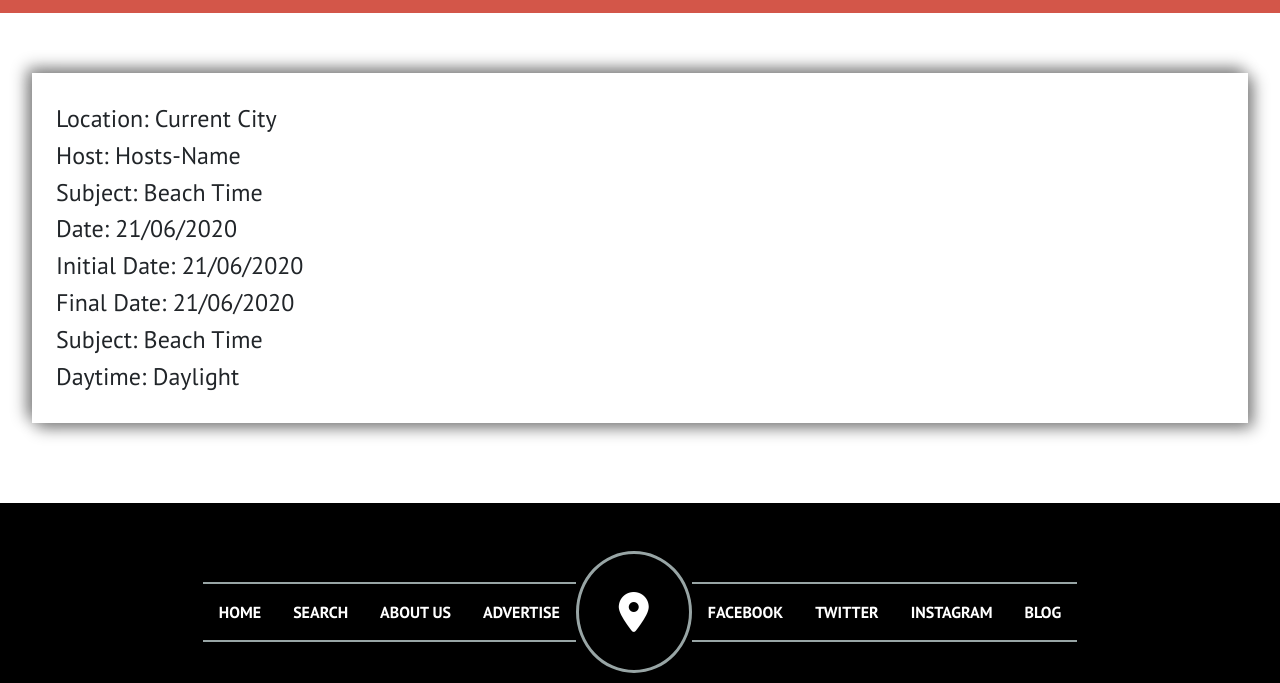
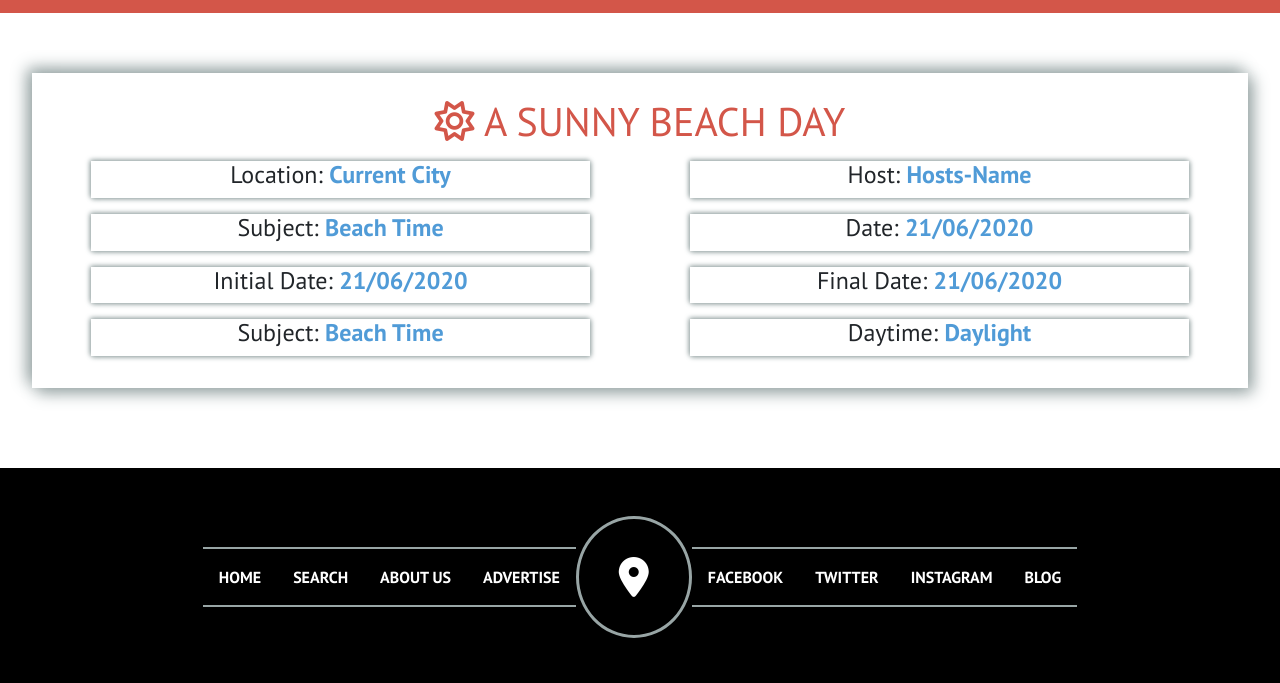
Before and after one commit to carlosveigadev/HTML-CSS-Capstone-Project, a plain HTML site: page detail.html in a window 1280 px wide. Shown: the part 87-770 px from the top of the page. Drawn offline with nearby package versions, Linux system fonts and the light colour scheme.

Commit message:
finished styling the details section

```diff
--- a/assets/css/main.css
+++ b/assets/css/main.css
@@ -176,8 +176,22 @@ body section.hero-lg div a:hover {
 }
 
 body section.card-result {
-  margin: 10em 2em 5em 2em ;
-  box-shadow: 5px 5px 15px gray, -5px -5px 15px gray ;
+  margin: 10em 2em 5em 2em;
+  box-shadow: 5px 5px 15px var(--primary-gray), -5px -5px 15px var(--primary-gray);
+}
+
+body section.card-result div div.shadow-div {
+  box-shadow: 1px 1px 5px var(--primary-gray), -1px -1px 5px var(--primary-gray);
+  margin: 0.5em auto;
+}
+
+body section.card-result div div.shadow-div span {
+  color: var(--primary-blue);
+  font-weight: 700;
+}
+
+body section.card-result div div.shadow-div h4 {
+  text-align: center;
 }
 
 body footer {
--- a/assets/css/reset.css
+++ b/assets/css/reset.css
@@ -23,6 +23,10 @@
 	color: var(--primary-color);
   }
 
+  .clr-blue {
+	color: var(--primary-blue);
+  }
+
   .bg-blue {
 	background-color: var(--primary-blue);
   }
@@ -34,7 +38,6 @@
   .clr-gray {
 	color: var(--primary-gray);
   }
-
 
 html, body, div, span, applet, object, iframe,
 h1, h2, h3, h4, h5, h6, p, blockquote, pre,
--- a/detail.html
+++ b/detail.html
@@ -36,22 +36,22 @@
     </nav>
     <section class="card-result py-4 px-4">
         <div>
-            <h1></h1>
-            <div>
-                <div><h4>Location: <span>Current City</span></h4></div>
-                <div><h4>Host: <span>Hosts-Name</span></h4></div>
+            <h1 class="text-uppercase clr-orange text-center"><i class="far fa-sun"></i> A sunny beach day</h1>
+            <div class="row">
+                <div class="col-11 col-md-5 shadow-div"><h4>Location: <span>Current City</span></h4></div>
+                <div class="col-11 col-md-5 shadow-div"><h4>Host: <span>Hosts-Name</span></h4></div>
             </div>
-            <div>
-                <div><h4>Subject: <span>Beach Time</span></h4></div>
-                <div><h4>Date: <span>21/06/2020</span></h4></div>
+            <div class="row">
+               <div class="col-11 col-md-5 shadow-div"><h4>Subject: <span>Beach Time</span></h4></div>
+               <div class="col-11 col-md-5 shadow-div"><h4>Date: <span>21/06/2020</span></h4></div>
             </div>
-            <div>
-                <div><h4>Initial Date: <span>21/06/2020</span></h4></div>
-                <div><h4>Final Date: <span>21/06/2020</span></h4></div>
+            <div class="row">
+               <div class="col-11 col-md-5 shadow-div"><h4>Initial Date: <span>21/06/2020</span></h4></div>
+               <div class="col-11 col-md-5 shadow-div"><h4>Final Date: <span>21/06/2020</span></h4></div>
             </div>
-            <div>
-                <div><h4>Subject: <span>Beach Time</span></h4></div>
-                <div><h4>Daytime: <span>Daylight</span></h4></div>
+            <div class="row">
+               <div class="col-11 col-md-5 shadow-div"><h4>Subject: <span>Beach Time</span></h4></div>
+               <div class="col-11 col-md-5 shadow-div"><h4>Daytime: <span>Daylight</span></h4></div>
             </div>
         </div>
     </section>
```
